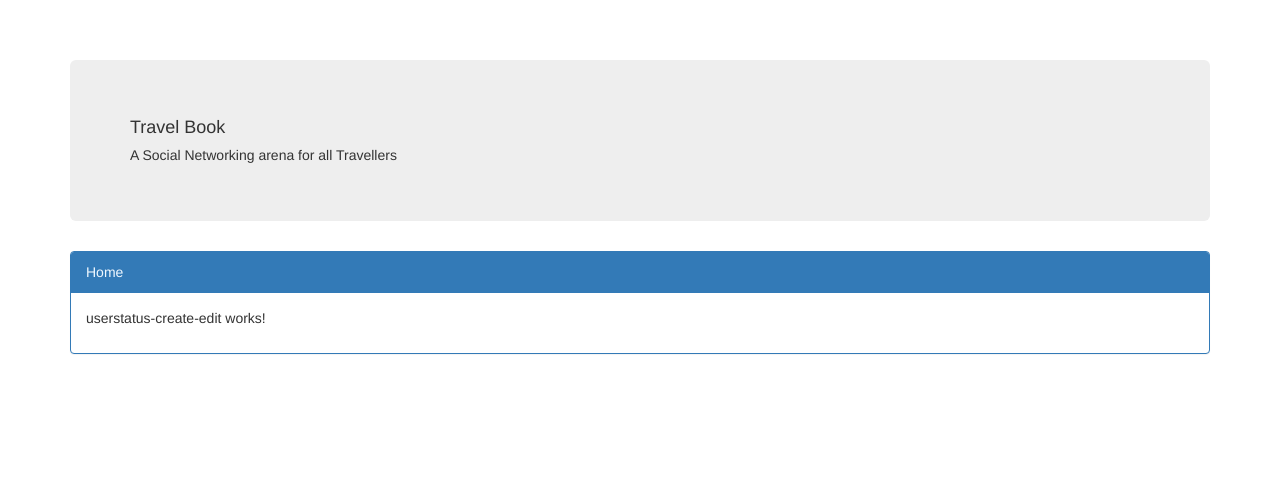
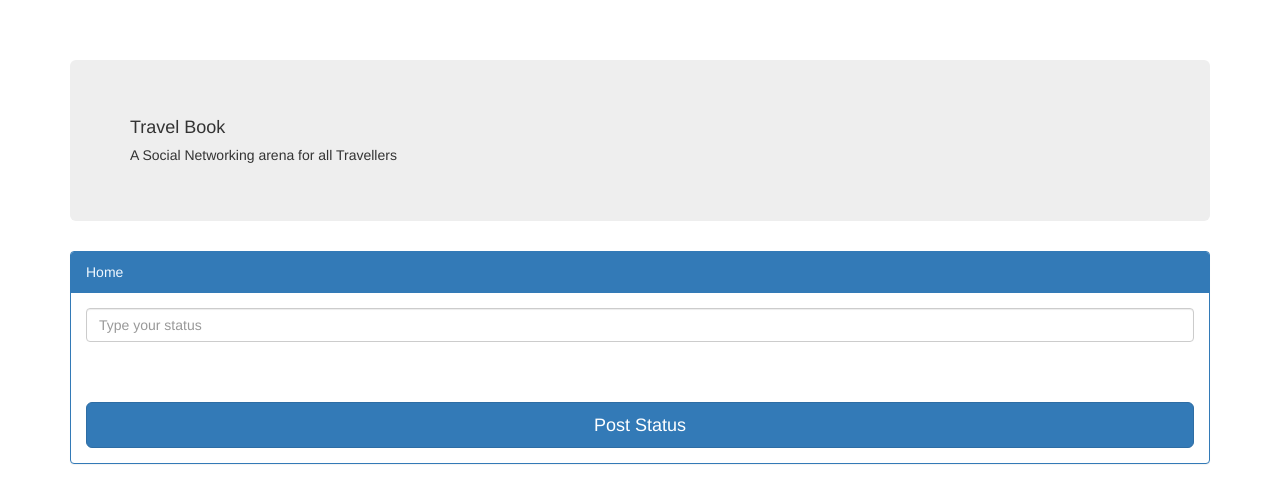
Before and after one commit to mahfuz-islam-bhuiyan/travelbook-frontend, an Angular app: page /usersstatus/create in a window 1280 px wide. Shown: the top 502 px of the page. Built offline with nearby package versions, Linux system fonts and the light colour scheme; no server answers.

Commit message:
Post status on progress

```diff
--- a/src/app/main/home/userstatus-create-edit/userstatus-create-edit.component.html
+++ b/src/app/main/home/userstatus-create-edit/userstatus-create-edit.component.html
@@ -1 +1,10 @@
-<p>userstatus-create-edit works!</p>
+<div>
+  <form (ngSubmit)="onStatusPost()">
+    <div>
+      <input maxlength="70" type="text" [(ngModel)]="status.statusMessage" name="statusMessage" placeholder="Type your status" class="form-control mt-2 mb-2"><br><br>
+<!--      <input maxlength="80" type="password" [(ngModel)]="status." name="password" placeholder="Enter the password" class="form-control mt-2 mb-2"><br><br>-->
+    </div>
+    <br>
+    <button type="submit" class="btn btn-lg btn-primary btn-block" [disabled]="isSubmittingInProcess">Post Status</button>
+  </form>
+</div>
--- a/src/app/main/home/userstatus-create-edit/userstatus-create-edit.component.ts
+++ b/src/app/main/home/userstatus-create-edit/userstatus-create-edit.component.ts
@@ -1,4 +1,10 @@
-import { Component, OnInit } from '@angular/core';
+import {Component, OnInit} from '@angular/core';
+import {UserModel} from "../../../shared/domains/user.model";
+import {UsersStatusModel} from "../../../shared/domains/users-status.model";
+import {LocationService} from "../../../shared/services/location.service";
+import {UsersStatusService} from "../../../shared/services/users-status.service";
+import {Router} from "@angular/router";
+import {LocationModel} from "../../../shared/domains/location.model";
 
 @Component({
   selector: 'app-userstatus-create-edit',
@@ -7,9 +13,23 @@ import { Component, OnInit } from '@angular/core';
 })
 export class UserstatusCreateEditComponent implements OnInit {
 
-  constructor() { }
+  status: UsersStatusModel = new UsersStatusModel();
+  locations: LocationModel[] = [];
+
+  constructor(
+    private statusService: UsersStatusService,
+    private locationService: LocationService,
+    private router: Router
+  ) {
+  }
 
   ngOnInit() {
+    this.getLocations();
   }
 
+  getLocations = () => this.locationService.getLocations().subscribe(res => this.locations = res);
+
+  onStatusPost() {
+
+  }
 }
--- a/src/app/shared/services/location.service.ts
+++ b/src/app/shared/services/location.service.ts
@@ -1,5 +1,6 @@
 import {Inject, Injectable} from '@angular/core';
 import {HttpClient} from '@angular/common/http';
+import {LocationModel} from "../domains/location.model";
 
 @Injectable({providedIn: 'root'})
 export class LocationService {
@@ -8,5 +9,6 @@ export class LocationService {
   constructor(private httpClient: HttpClient, @Inject('BASE_API_URL') private baseApiUrl: string) {
   }
 
+  getLocations = () => this.httpClient.get<LocationModel[]>(this.baseApiUrl + this.baseUrl)
 
 }
```
